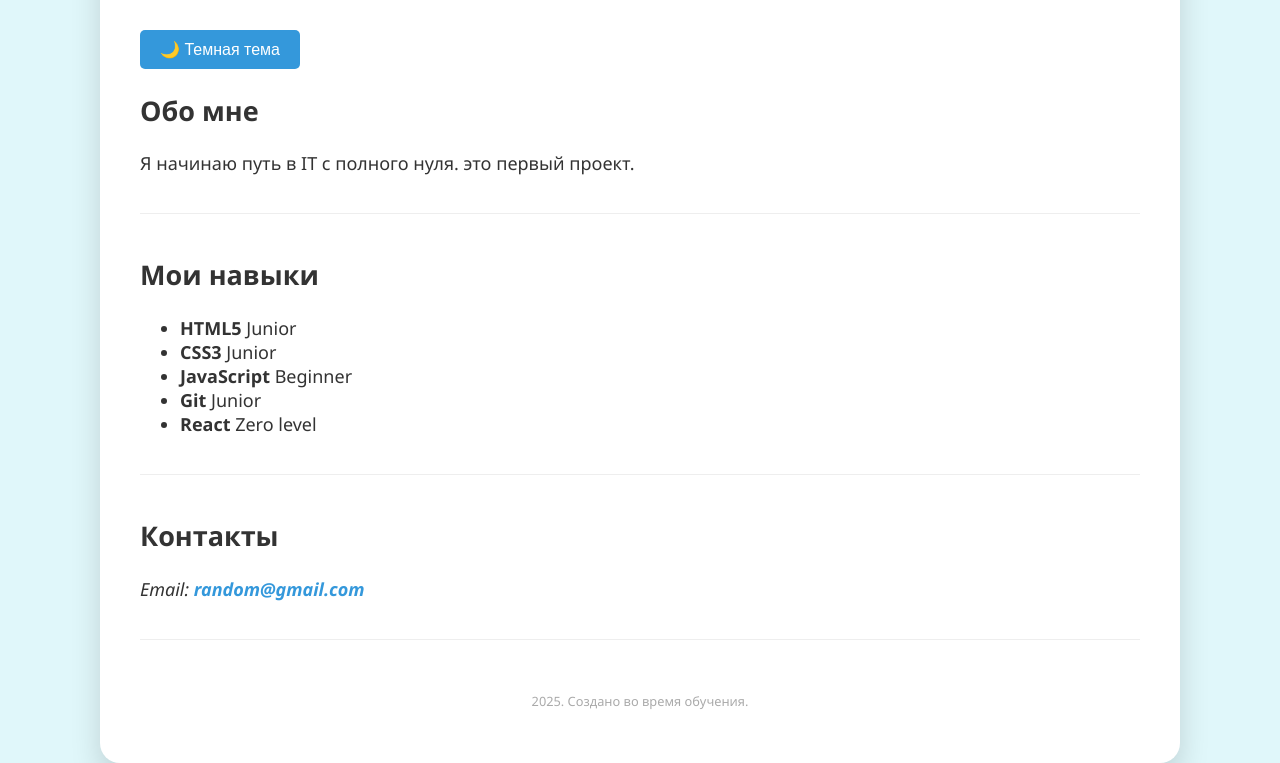
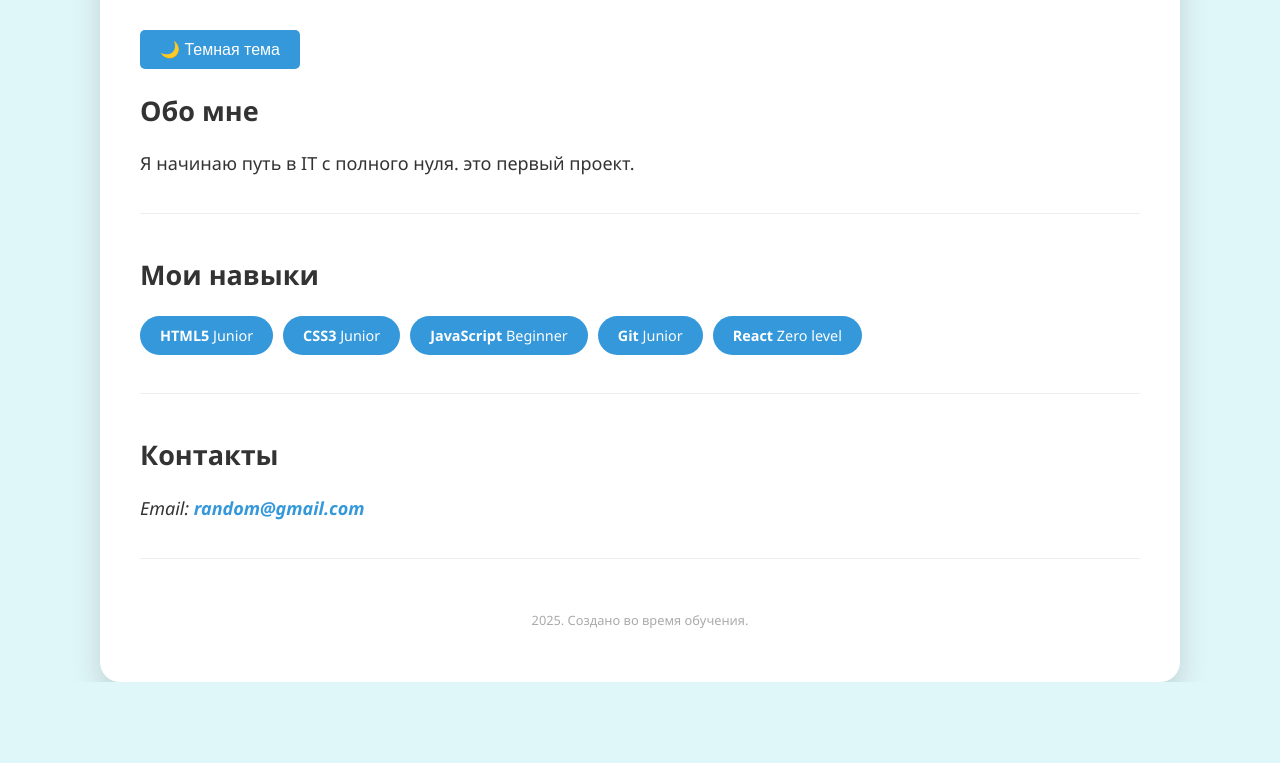
Before and after one commit to OleksandraKaznodiy/frontent-start-git-demo, a plain HTML site: page index.html in a window 1280 px wide. Shown: the part 184-947 px from the top of the page. After the commit the page ends 866 px from the top, so only its background shows below. Drawn offline with Linux system fonts and the light colour scheme.

Commit message:
css skills-list update

```diff
--- a/style.css
+++ b/style.css
@@ -112,3 +112,23 @@ body.dark-mode section {
 body.dark-mode a {
     color: #5dade2; /* Ссылки посветлее */
 }
+#skills-list {
+    list-style: none; /* Убираем точки */
+    padding: 0;
+    display: flex;
+    flex-wrap: wrap;
+    gap: 10px;
+}
+
+#skills-list li {
+    background: #3498db;
+    color: white;
+    padding: 10px 20px;
+    border-radius: 20px;
+    font-size: 0.9rem;
+}
+
+body.dark-mode #skills-list li {
+    background: #5dade2;
+    color: #2c3e50;
+}
```
